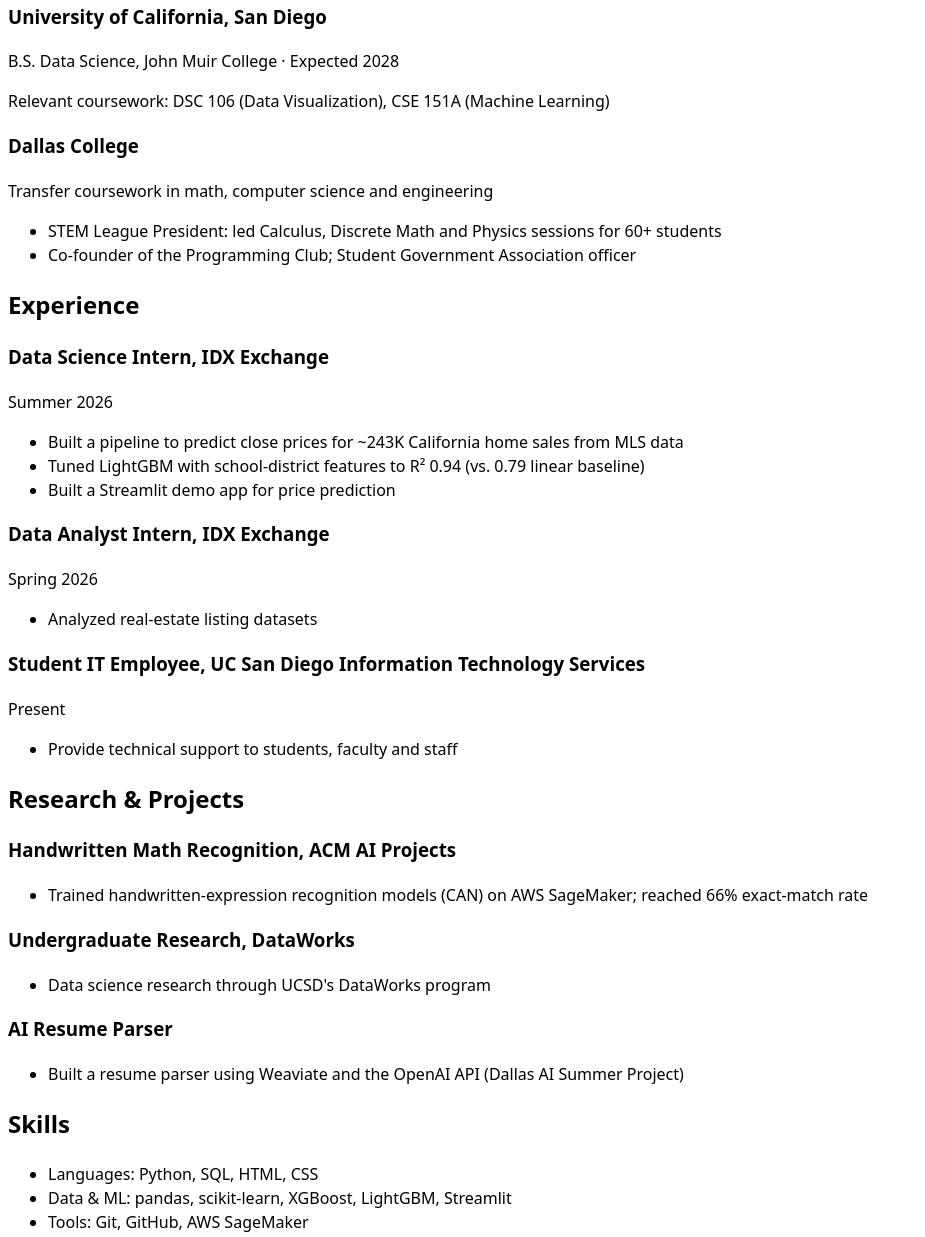
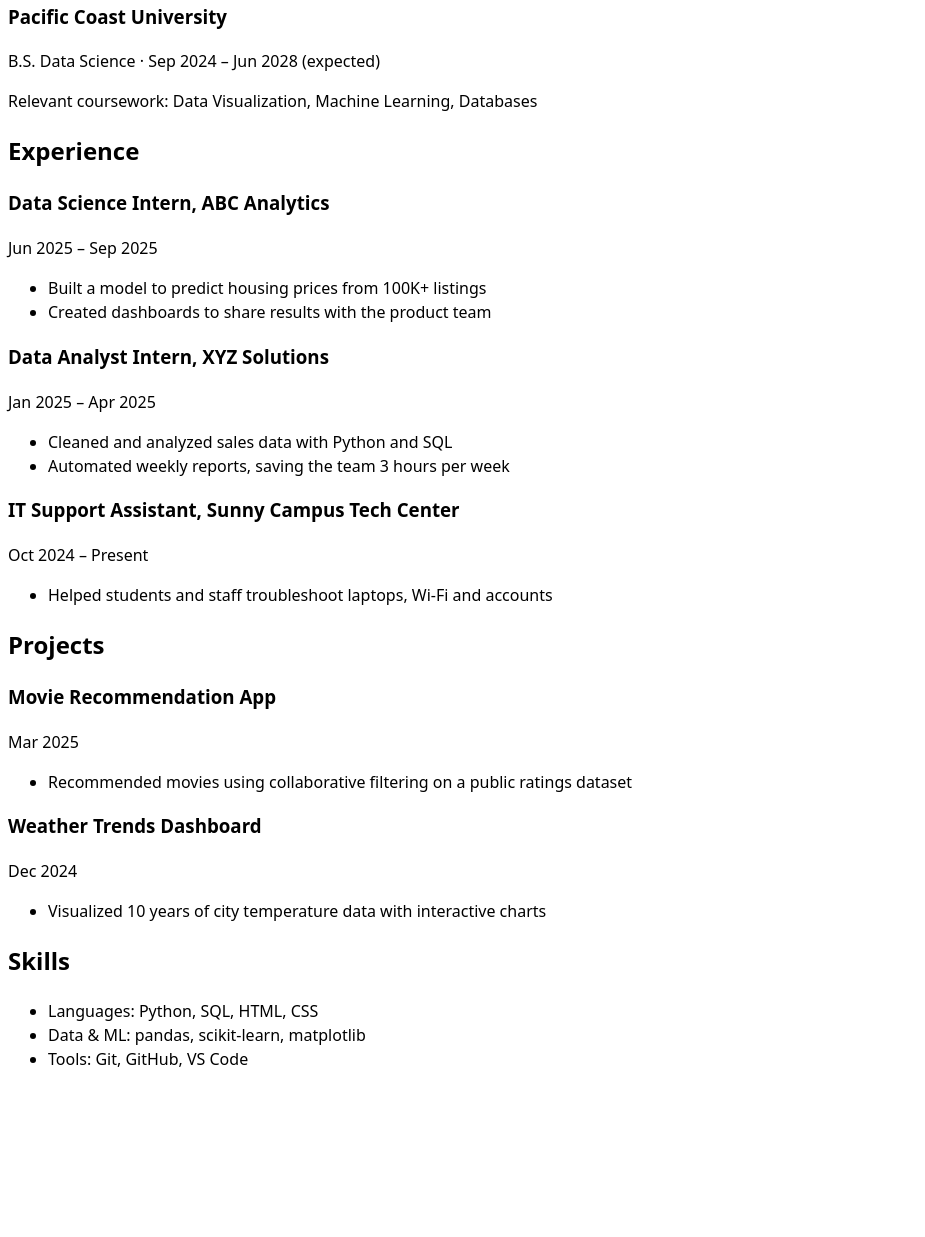
Before and after one commit to Sunisa-Yuki/Portfolio, a plain HTML site: page resume/index.html in a window 1280 px wide. Shown: the part 260-1497 px from the top of the page, without its empty margins (0-925 px from the left). After the commit the page ends 1347 px from the top, so only its background shows below. Drawn offline with Linux system fonts and the light colour scheme.

Commit message:
sample resume and projects

```diff
--- a/resume/index.html
+++ b/resume/index.html
@@ -27,17 +27,9 @@
   <section>
     <h2>Education</h2>
     <article>
-      <h3>University of California, San Diego</h3>
-      <p>B.S. Data Science, John Muir College · Expected <time datetime="2028">2028</time></p>
-      <p>Relevant coursework: DSC 106 (Data Visualization), CSE 151A (Machine Learning)</p>
-    </article>
-    <article>
-      <h3>Dallas College</h3>
-      <p>Transfer coursework in math, computer science and engineering</p>
-      <ul>
-        <li>STEM League President: led Calculus, Discrete Math and Physics sessions for 60+ students</li>
-        <li>Co-founder of the Programming Club; Student Government Association officer</li>
-      </ul>
+      <h3>Pacific Coast University</h3>
+      <p>B.S. Data Science · <time datetime="2024-09">Sep 2024</time> – <time datetime="2028-06">Jun 2028</time> (expected)</p>
+      <p>Relevant coursework: Data Visualization, Machine Learning, Databases</p>
     </article>
   </section>
 
@@ -45,53 +37,49 @@
     <h2>Experience</h2>
     <article>
       <header>
-        <h3>Data Science Intern, IDX Exchange</h3>
-        <p><time datetime="2026-06">Summer 2026</time></p>
+        <h3>Data Science Intern, ABC Analytics</h3>
+        <p><time datetime="2025-06">Jun 2025</time> – <time datetime="2025-09">Sep 2025</time></p>
       </header>
       <ul>
-        <li>Built a pipeline to predict close prices for ~243K California home sales from MLS data</li>
-        <li>Tuned LightGBM with school-district features to R² 0.94 (vs. 0.79 linear baseline)</li>
-        <li>Built a Streamlit demo app for price prediction</li>
+        <li>Built a model to predict housing prices from 100K+ listings</li>
+        <li>Created dashboards to share results with the product team</li>
       </ul>
     </article>
     <article>
       <header>
-        <h3>Data Analyst Intern, IDX Exchange</h3>
-        <p><time datetime="2026-03">Spring 2026</time></p>
+        <h3>Data Analyst Intern, XYZ Solutions</h3>
+        <p><time datetime="2025-01">Jan 2025</time> – <time datetime="2025-04">Apr 2025</time></p>
       </header>
       <ul>
-        <li>Analyzed real-estate listing datasets</li>
+        <li>Cleaned and analyzed sales data with Python and SQL</li>
+        <li>Automated weekly reports, saving the team 3 hours per week</li>
       </ul>
     </article>
     <article>
       <header>
-        <h3>Student IT Employee, UC San Diego Information Technology Services</h3>
-        <p>Present</p>
+        <h3>IT Support Assistant, Sunny Campus Tech Center</h3>
+        <p><time datetime="2024-10">Oct 2024</time> – Present</p>
       </header>
       <ul>
-        <li>Provide technical support to students, faculty and staff</li>
+        <li>Helped students and staff troubleshoot laptops, Wi-Fi and accounts</li>
       </ul>
     </article>
   </section>
 
   <section>
-    <h2>Research &amp; Projects</h2>
+    <h2>Projects</h2>
     <article>
-      <h3>Handwritten Math Recognition, ACM AI Projects</h3>
+      <h3>Movie Recommendation App</h3>
+      <p><time datetime="2025-03">Mar 2025</time></p>
       <ul>
-        <li>Trained handwritten-expression recognition models (CAN) on AWS SageMaker; reached 66% exact-match rate</li>
+        <li>Recommended movies using collaborative filtering on a public ratings dataset</li>
       </ul>
     </article>
     <article>
-      <h3>Undergraduate Research, DataWorks</h3>
+      <h3>Weather Trends Dashboard</h3>
+      <p><time datetime="2024-12">Dec 2024</time></p>
       <ul>
-        <li>Data science research through UCSD's DataWorks program</li>
-      </ul>
-    </article>
-    <article>
-      <h3>AI Resume Parser</h3>
-      <ul>
-        <li>Built a resume parser using Weaviate and the OpenAI API (Dallas AI Summer Project)</li>
+        <li>Visualized 10 years of city temperature data with interactive charts</li>
       </ul>
     </article>
   </section>
@@ -100,8 +88,8 @@
     <h2>Skills</h2>
     <ul>
       <li>Languages: Python, SQL, HTML, CSS</li>
-      <li>Data &amp; ML: pandas, scikit-learn, XGBoost, LightGBM, Streamlit</li>
-      <li>Tools: Git, GitHub, AWS SageMaker</li>
+      <li>Data &amp; ML: pandas, scikit-learn, matplotlib</li>
+      <li>Tools: Git, GitHub, VS Code</li>
     </ul>
   </section>
 </body>
```
Also changed, not shown: projects/index.html (+11 -0 lines).
